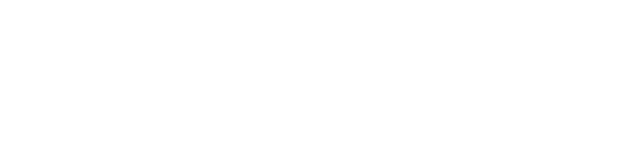
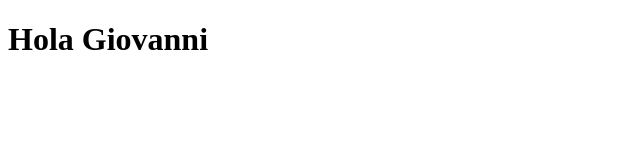
Before and after one commit to GiovaRisco/pruebaGit, a plain HTML site: page index.html in a window 1280 px wide. Shown: the whole page, without its empty margins (0-640 px from the left). Drawn offline with Linux system fonts and the light colour scheme.

Commit message:
Segundo cambio

```diff
--- a/index.html
+++ b/index.html
@@ -6,6 +6,6 @@
     <title>Document</title>
 </head>
 <body>
-
+    <h1>Hola Giovanni</h1>
 </body>
 </html>
```
